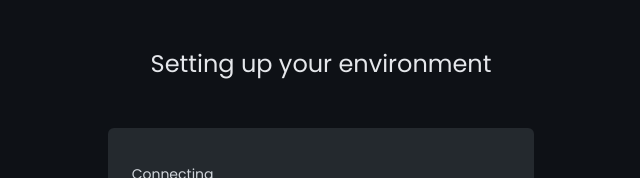
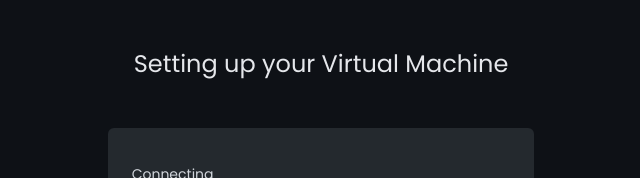
Before and after one commit to iamarpitpatidar/expolt-client, a Next.js app: page /apps/1/connect in a window 1280 px wide. Shown: the top 178 px of the page, without its empty margins (319-959 px from the left). Built offline with nearby package versions, Linux system fonts and the light colour scheme; no server answers; what lokijs would draw is missing.

Commit message:
chore: updated text on vm connect page

```diff
--- a/src/app/(protected)/apps/[appId]/connect/page.tsx
+++ b/src/app/(protected)/apps/[appId]/connect/page.tsx
@@ -44,7 +44,7 @@ export default function ConnectApp({ params }: { params: { appId: string } }) {
   return (
     <div className="h-screen bg-[#0e1116]">
       <h1 className="text-2xl text-gray-200 text-center py-12">
-        Setting up your environment
+        Setting up your Virtual Machine
       </h1>
       <div className="flex flex-col justify-center items-center">
         <div className="w-2/6 bg-[#24292e] rounded-md px-6 py-8 min-h-72">
```
